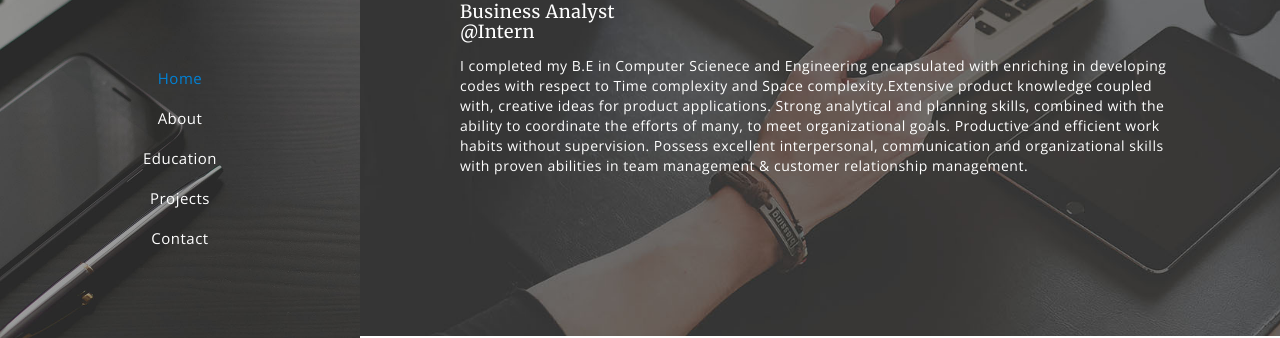
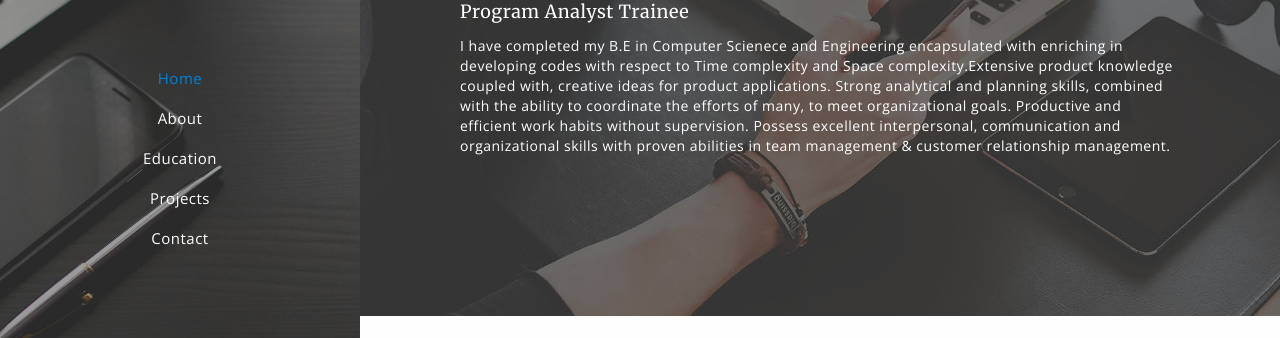
Before and after one commit to DeepikaVayigandla/Deepika, a plain HTML site: page index.html in a window 1280 px wide. Shown: the part 280-618 px from the top of the page. Drawn offline with nearby package versions, Linux system fonts and the light colour scheme; a web font is replaced by a local one.

Commit message:
Update index.html

```diff
--- a/index.html
+++ b/index.html
@@ -78,8 +78,8 @@
         <header id="home">
             <div class="header-content">
                 <h2>Hello<span class="text-primary">....</span> I am <span class="text-primary">Deepika Vayigandla</span></h2>
-                <h5>Business Analyst<br>    @Intern</h5>
-                <p>I completed my B.E in Computer Scienece and Engineering encapsulated with enriching in developing codes with respect to Time complexity and Space complexity.Extensive product knowledge coupled with, creative ideas for product applications. Strong analytical and planning skills, combined with the ability to coordinate the efforts of many, to meet organizational goals. Productive and efficient work habits without supervision. Possess excellent interpersonal, communication and organizational skills with proven abilities in team management & customer relationship management.</p>
+                <h5>Program Analyst Trainee<br></h5>
+                <p>I have completed my B.E in Computer Scienece and Engineering encapsulated with enriching in developing codes with respect to Time complexity and Space complexity.Extensive product knowledge coupled with, creative ideas for product applications. Strong analytical and planning skills, combined with the ability to coordinate the efforts of many, to meet organizational goals. Productive and efficient work habits without supervision. Possess excellent interpersonal, communication and organizational skills with proven abilities in team management & customer relationship management.</p>
             </div>
         </header>
         <!-- / header -->
```
